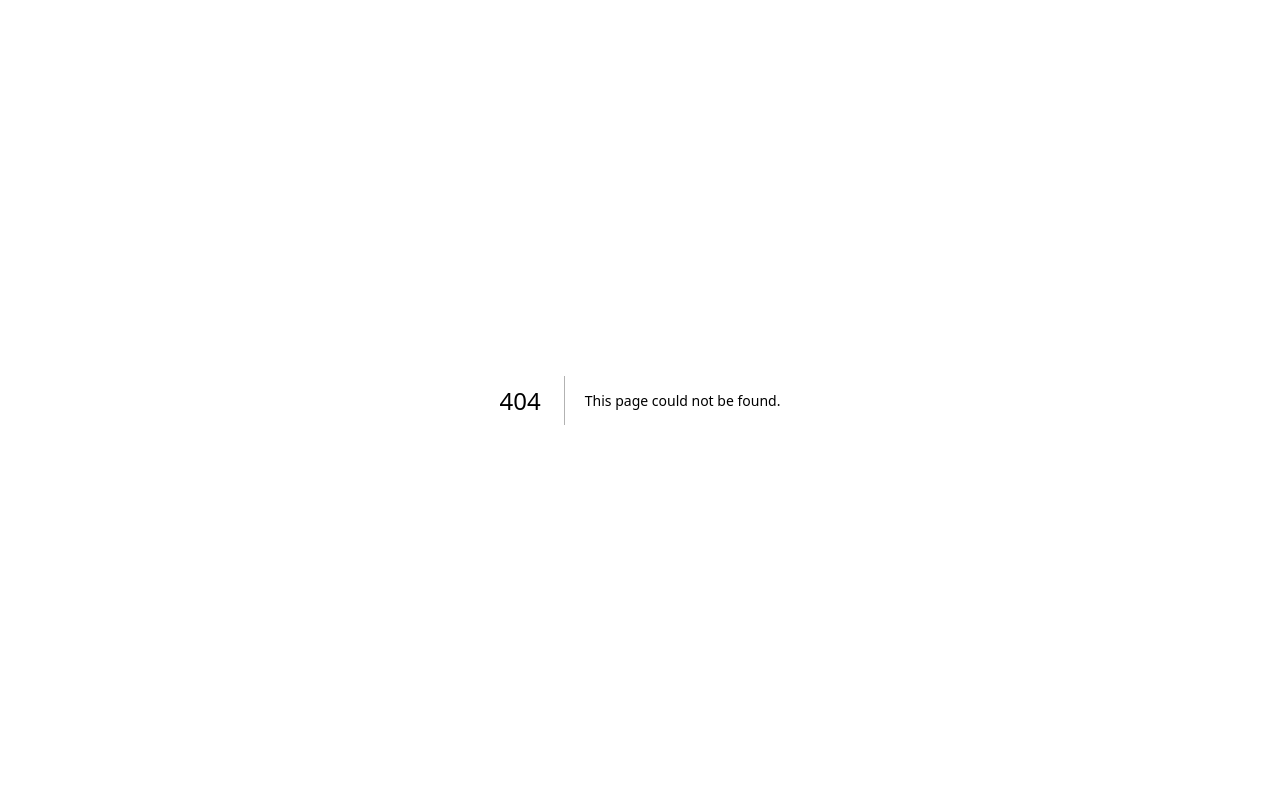
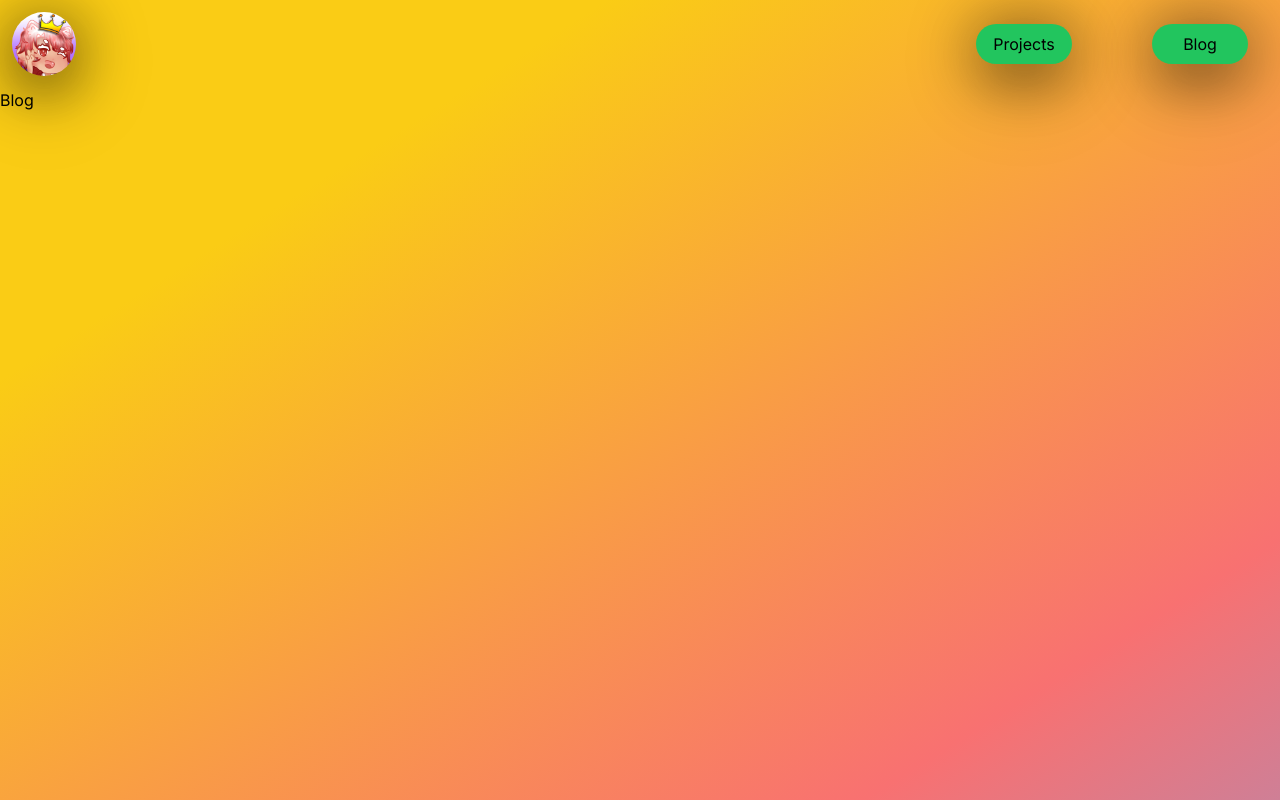
Before and after one commit to Fuyuki325/fuyuki-portfolio-website, a Next.js app: page /blog in a window 1280 px wide. Before the commit this address had no page. Built offline with nearby package versions, Linux system fonts and the light colour scheme.

Commit message:
Made colorful background animation

```diff
--- /dev/null
+++ b/src/app/blog/page.js
@@ -0,0 +1,7 @@
+const Blog = () => {
+ return (
+    <div>Blog</div>
+ );
+};
+
+export default Blog;
--- a/src/app/layout.js
+++ b/src/app/layout.js
@@ -1,5 +1,6 @@
 import { Inter } from 'next/font/google'
 import './globals.css'
+import Navbar from '@/components/Navbar'
 
 const inter = Inter({ subsets: ['latin'] })
 
@@ -10,8 +11,21 @@ export const metadata = {
 
 export default function RootLayout({ children }) {
   return (
-    <html lang="en">
-      <body className={inter.className}>{children}</body>
+    <html lang="en" className='p-0 m-0 box-border'>
+      <body className={inter.className}>
+        <div className='relative p-0 m-0 box-border h-screen w-full'>
+
+        <div className='absolute top-0 right-0 bottom-0 left-0 bg-gradient-to-br from-yellow-400 from-30% via-red-400 to-blue-400 to-70% bg-300% animate-color filter'>
+        </div>
+
+        <div className='relative'>
+          <Navbar />
+          {children}
+
+        </div>
+
+        </div>
+      </body>
     </html>
   )
 }
--- a/src/app/page.js
+++ b/src/app/page.js
@@ -1,10 +1,13 @@
+import Navbar from '@/components/Navbar'
 import Image from 'next/image'
 
 export default function Home() {
   return (
-    <main className="flex min-h-screen flex-col items-center justify-between p-24">
-      <p>hi</p>
+    <div className="flex flex-row items-center justify-between p-0 m-0 box-border">
+
+      <p>hello</p>
+      <p className="bg-red-600">hi</p>
       <p>dev branch</p>
-    </main>
+    </div>
   )
 }
--- /dev/null
+++ b/src/app/projects/page.js
@@ -0,0 +1,7 @@
+const Projects = () => {
+  return (
+    <div>Projects</div>
+  );
+ };
+
+ export default Projects;
--- /dev/null
+++ b/src/components/Image.jsx
@@ -0,0 +1,9 @@
+const Image = ({ imgURL }) => {
+  return (
+    <div>
+      <img src={imgURL.src} alt="Image" className="h-20" />
+    </div>
+  );
+};
+
+export default Image;
--- /dev/null
+++ b/src/components/Navbar.js
@@ -0,0 +1,19 @@
+import Image from '../components/Image';
+import king from '../../public/images/logos/King-Fuyuki-pfp.jpg'
+import Rounded from '../components/Rounded'
+
+export default function Navbar() {
+  return <nav className="flex transparent justify-between" >
+    <a href="/" >
+      <Rounded imgURL={king.src} />
+    </a>
+    <ul className="flex gap-x-20 items-center mr-8">
+      <li className='flex w-24 border-solid shadow-2xl drop-shadow-4xl px-5 py-2 rounded-3xl bg-green-500 items-center justify-center'>
+        <a href="/projects">Projects</a>
+      </li>
+      <li className='flex w-24 border-solid shadow-2xl drop-shadow-4xl px-5 py-2 rounded-3xl bg-green-500 items-center justify-center'>
+        <a href="/blog">Blog</a>
+      </li>
+    </ul>
+  </nav>
+}
--- /dev/null
+++ b/src/components/Rounded.jsx
@@ -0,0 +1,10 @@
+
+const Rounded = ({ imgURL }) => {
+  return (
+    <div>
+      <img src={imgURL} className="h-16 rounded-full shadow-2xl drop-shadow-4xl mx-3 my-3" />
+    </div>
+  );
+}
+
+export default Rounded;
--- a/tailwind.config.js
+++ b/tailwind.config.js
@@ -12,6 +12,26 @@ module.exports = {
         'gradient-conic':
           'conic-gradient(from 180deg at 50% 50%, var(--tw-gradient-stops))',
       },
+      keyframes: {
+        'color': {
+          '0%': { 'background-position': '0% 50%' },
+          '50%': { 'background-position': '100% 50%' },
+          '100%': { 'background-position': '0% 50%' },
+        }
+      },
+      animation: {
+        'color': 'color 7s ease-in-out infinite',
+        'spin-slow': 'spin 3s linear infinite',
+      },
+    },
+    dropShadow: {
+      '4xl' : [
+        '0 10px 35px rgba(0, 0, 0, 0.34)',
+        '0 4px 30px rgba(0, 0, 0, 0.4)'
+      ]
+    },
+    backgroundSize: {
+      '300%': '300% 300%'
     },
   },
   plugins: [],
```
Also changed, not shown: package.json (+5 -3 lines), public/images/logos/King-Fuyuki-pfp.jpg (added), 1 other file (tests, documents, lock files or other folders).
